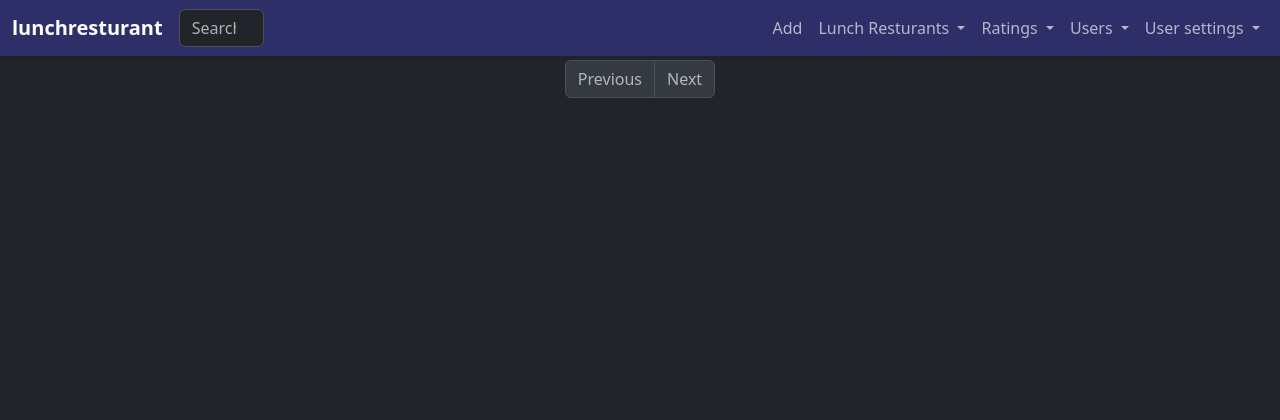
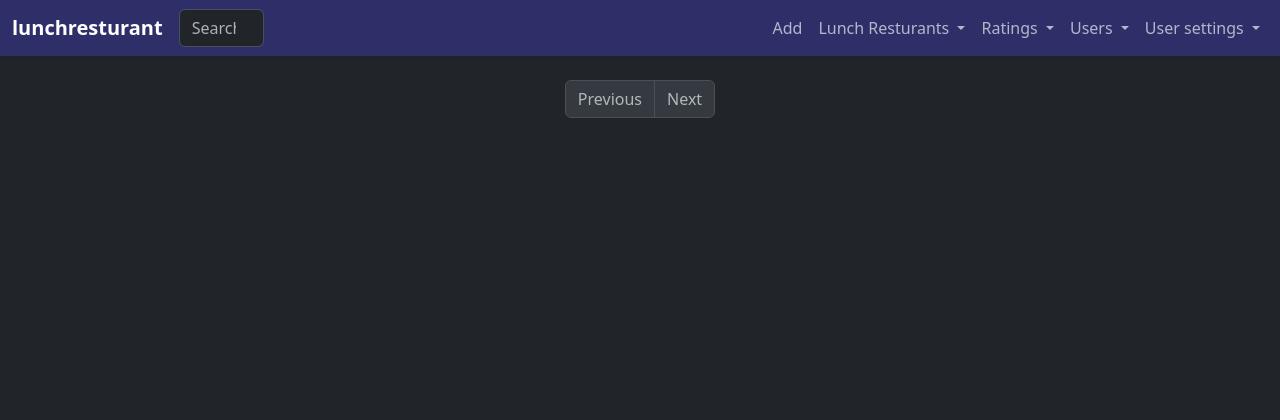
Before and after one commit to henrik-andreasson/sumpan-lunch, a Flask app: page /index in a window 1280 px wide. Shown: the top 420 px of the page. Run offline with Flask 3, Linux system fonts and the light colour scheme; the visitor is signed in with stand-in values (Sample User, id 1); data comes from the database, SQL or seed files in the repository; data that the repository does not hold is empty; some libraries are stand-ins or nearby versions.

Commit message:
more distance to content

```diff
--- a/app/templates/base.html
+++ b/app/templates/base.html
@@ -28,7 +28,7 @@
 
 		<main class="flex-shrink-0">
 		<!-- Start Main content -->
-		<div style="margin-top:60px;"></div>
+		<div style="margin-top:80px;"></div>
 				{% with messages = get_flashed_messages() %}
 				{% if messages %}
 						{% for message in messages %}
```
